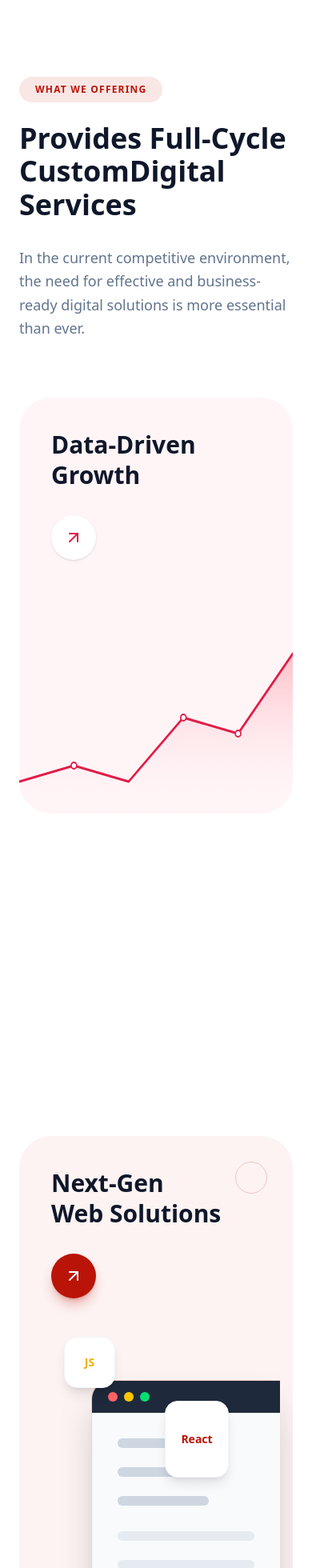
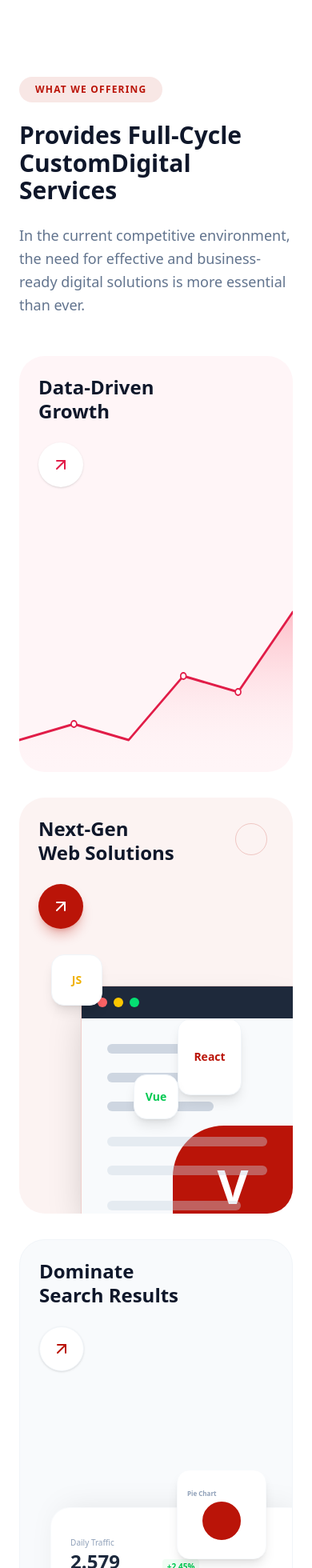
Before and after one commit to webenquiry11-svg/media-factory-digital1, a Next.js app in the folder frontend/: page /service in a window 390 px wide. Shown: the top 1960 px of the page at 80% size. Built offline with nearby package versions, Linux system fonts and the light colour scheme.

Commit message:
update colors

```diff
--- a/frontend/app/service/page.tsx
+++ b/frontend/app/service/page.tsx
@@ -41,7 +41,7 @@ const RevenueSection = () => {
       <div className="container mx-auto px-6 lg:px-12">
         {/* --- Header Section --- */}
         <motion.div
-          className="flex flex-col lg:flex-row justify-between items-end mb-16 gap-8"
+          className="flex flex-col lg:flex-row justify-between items-start lg:items-end mb-10 lg:mb-16 gap-6 lg:gap-8"
           variants={headerVariants}
           initial="hidden"
           whileInView="visible"
@@ -51,7 +51,7 @@ const RevenueSection = () => {
             <span className="bg-[#ba1408]/10 text-[#ba1408] px-5 py-2 rounded-full text-xs font-bold uppercase tracking-widest mb-6 inline-block">
               What We Offering
             </span>
-            <h2 className="text-4xl lg:text-[3.5rem] font-bold text-[#0F172A] leading-[1.15]">
+            <h2 className="text-3xl md:text-4xl lg:text-[3.5rem] font-bold text-[#0F172A] leading-[1.15]">
               Provides Full-Cycle Custom
               <br className="hidden lg:block" />
               Digital Services
@@ -76,10 +76,10 @@ const RevenueSection = () => {
           {/* 1. IT Management (Top Left) */}
           <motion.div
             variants={cardVariants}
-            className="bg-[#FFF5F7] rounded-[2.5rem] p-10 flex flex-col justify-between h-[520px] relative overflow-hidden group hover:shadow-xl transition-all duration-300"
+            className="bg-[#FFF5F7] rounded-[2rem] lg:rounded-[2.5rem] p-6 lg:p-10 flex flex-col justify-between min-h-[400px] lg:h-[520px] relative overflow-hidden group hover:shadow-xl transition-all duration-300"
           >
             <div className="relative z-10">
-              <h3 className="text-3xl font-bold text-[#0F172A] leading-tight mb-8">
+              <h3 className="text-2xl lg:text-3xl font-bold text-[#0F172A] leading-tight mb-6 lg:mb-8">
                 Data-Driven <br /> Growth
               </h3>
 
@@ -144,12 +144,12 @@ const RevenueSection = () => {
           {/* 2. Website Design (Center - Spans 2 Rows) */}
           <motion.div
             variants={cardVariants}
-            className="bg-[#ba1408]/5 rounded-[2.5rem] p-10 flex flex-col justify-between relative overflow-hidden group hover:shadow-xl transition-all duration-300 lg:row-span-2 h-auto min-h-[520px]"
+            className="bg-[#ba1408]/5 rounded-[2rem] lg:rounded-[2.5rem] p-6 lg:p-10 flex flex-col justify-between relative overflow-hidden group hover:shadow-xl transition-all duration-300 lg:row-span-2 h-auto min-h-[450px] lg:min-h-[520px]"
           >
             <div className="absolute top-8 right-8 w-10 h-10 rounded-full border border-[#ba1408]/20"></div>
 
             <div className="relative z-10">
-              <h3 className="text-3xl font-bold text-[#0F172A] leading-tight mb-8">
+              <h3 className="text-2xl lg:text-3xl font-bold text-[#0F172A] leading-tight mb-6 lg:mb-8">
                 Next-Gen <br /> Web Solutions
               </h3>
 
@@ -159,7 +159,7 @@ const RevenueSection = () => {
             </div>
 
             {/* Expanded Tech Graphic */}
-            <div className="relative w-full h-full flex-grow mt-12 min-h-[600px]">
+            <div className="relative w-full h-full flex-grow mt-8 lg:mt-12 min-h-[300px] lg:min-h-[600px]">
               {/* Floating Logos */}
               <div className="absolute top-0 left-4 w-16 h-16 bg-white rounded-2xl shadow-lg flex items-center justify-center z-20 animate-bounce-slow border border-slate-100">
                 <span className="font-bold text-yellow-500 text-sm">JS</span>
@@ -202,10 +202,10 @@ const RevenueSection = () => {
           {/* 3. CRM Software (Top Right) */}
           <motion.div
             variants={cardVariants}
-            className="bg-[#F8FAFC] rounded-[2.5rem] p-10 flex flex-col justify-between h-[520px] relative overflow-hidden group hover:shadow-xl transition-all duration-300 border border-slate-100"
+            className="bg-[#F8FAFC] rounded-[2rem] lg:rounded-[2.5rem] p-6 lg:p-10 flex flex-col justify-between min-h-[400px] lg:h-[520px] relative overflow-hidden group hover:shadow-xl transition-all duration-300 border border-slate-100"
           >
             <div className="relative z-10">
-              <h3 className="text-3xl font-bold text-[#0F172A] leading-tight mb-8">
+              <h3 className="text-2xl lg:text-3xl font-bold text-[#0F172A] leading-tight mb-6 lg:mb-8">
                 Dominate <br /> Search Results
               </h3>
 
@@ -270,10 +270,10 @@ const RevenueSection = () => {
           {/* 4. Mobile App Dev (Bottom Left) */}
           <motion.div
             variants={cardVariants}
-            className="bg-[#F0FDF4] rounded-[2.5rem] p-10 flex flex-col justify-between h-[520px] relative overflow-hidden group hover:shadow-xl transition-all duration-300"
+            className="bg-[#F0FDF4] rounded-[2rem] lg:rounded-[2.5rem] p-6 lg:p-10 flex flex-col justify-between min-h-[400px] lg:h-[520px] relative overflow-hidden group hover:shadow-xl transition-all duration-300"
           >
             <div className="relative z-10">
-              <h3 className="text-3xl font-bold text-[#0F172A] leading-tight mb-8">
+              <h3 className="text-2xl lg:text-3xl font-bold text-[#0F172A] leading-tight mb-6 lg:mb-8">
                 Strategic <br /> Brand Identity
               </h3>
 
@@ -302,10 +302,10 @@ const RevenueSection = () => {
           {/* 5. Cloud Solutions (Bottom Right) */}
           <motion.div
             variants={cardVariants}
-            className="bg-[#FAF5FF] rounded-[2.5rem] p-10 flex flex-col justify-between h-[520px] relative overflow-hidden group hover:shadow-xl transition-all duration-300"
+            className="bg-[#FAF5FF] rounded-[2rem] lg:rounded-[2.5rem] p-6 lg:p-10 flex flex-col justify-between min-h-[400px] lg:h-[520px] relative overflow-hidden group hover:shadow-xl transition-all duration-300"
           >
             <div className="relative z-10">
-              <h3 className="text-3xl font-bold text-[#0F172A] leading-tight mb-8">
+              <h3 className="text-2xl lg:text-3xl font-bold text-[#0F172A] leading-tight mb-6 lg:mb-8">
                 The Future <br /> of Experience
               </h3>
 
--- a/frontend/app/statsSection/page.tsx
+++ b/frontend/app/statsSection/page.tsx
@@ -75,7 +75,7 @@ const Page = () => {
           </div>
 
           {/* Floating Card 1: Balance (Top Right) */}
-          <div className="absolute -top-6 -right-4 bg-white p-4 rounded-2xl shadow-xl flex items-center gap-3 animate-bounce-slow">
+          <div className="absolute -top-6 -right-0 sm:-right-4 bg-white p-4 rounded-2xl shadow-xl flex items-center gap-3 animate-bounce-slow">
             <div className="bg-gray-50 p-2 rounded-full">
               <div className="w-6 h-6 rounded-full bg-red-500 overflow-hidden relative">
                  {/* CSS Flag Simulation */}
@@ -92,7 +92,7 @@ const Page = () => {
           </div>
 
           {/* Floating Card 2: Usability Testing (Bottom Left) */}
-          <div className="absolute bottom-8 -left-8 bg-white p-5 rounded-2xl shadow-xl w-48 z-20">
+          <div className="absolute bottom-8 -left-2 sm:-left-8 bg-white p-5 rounded-2xl shadow-xl w-48 z-20">
             <div className="flex justify-between items-start mb-4">
               <div className="bg-[#ba1408]/10 p-1.5 rounded-lg">
                 <BarChart3 className="w-5 h-5 text-red-700" />
@@ -114,7 +114,7 @@ const Page = () => {
           </div>
 
           {/* Floating Card 3: Pie Chart (Bottom Right) */}
-          <div className="absolute -bottom-6 right-8 bg-white p-4 rounded-2xl shadow-xl z-20 w-40">
+          <div className="absolute -bottom-6 right-2 sm:right-8 bg-white p-4 rounded-2xl shadow-xl z-20 w-40">
             <p className="text-xs font-semibold text-gray-800 mb-2">Your Pie Chart</p>
             <div className="flex items-center gap-4">
               {/* CSS Pie Chart */}
--- a/frontend/app/workshop/page.tsx
+++ b/frontend/app/workshop/page.tsx
@@ -262,7 +262,7 @@ const WorkingRoadmap = () => {
 
              {/* Animated Grid Container */}
              <motion.div
-                className="grid grid-cols-2 md:grid-cols-4 gap-x-4 gap-y-16 relative"
+                className="grid grid-cols-1 md:grid-cols-2 lg:grid-cols-4 gap-x-4 gap-y-8 md:gap-y-16 relative"
                 variants={containerVariants}
                 initial="hidden"
                 whileInView="visible"
```
Also changed, not shown: frontend/app/NavbarWithHeroSection/page.tsx (+11 -11 lines), frontend/app/workShowcase/page.tsx (+13 -6 lines).
